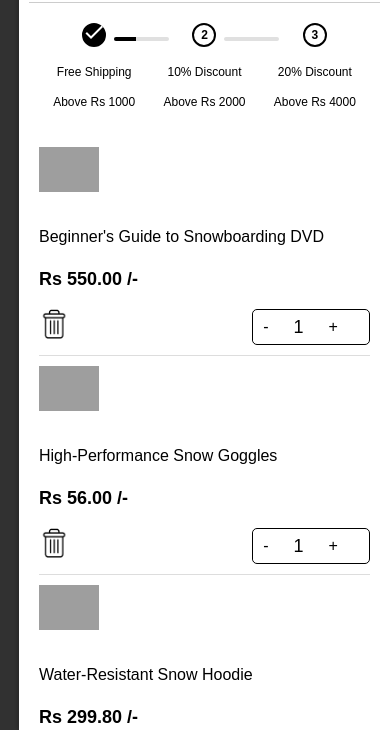
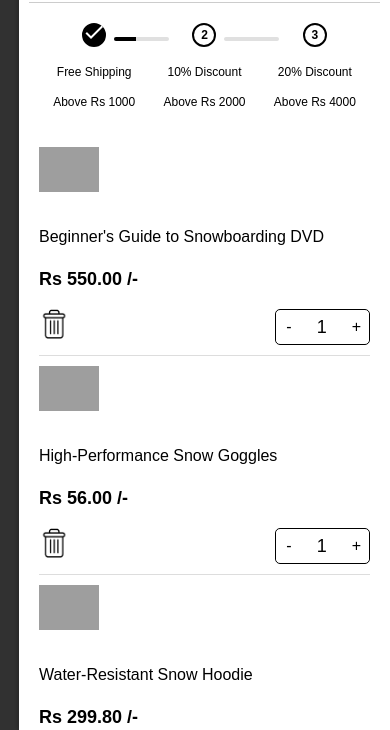
Before and after one commit to Samrudhi-Margi/Cart-Drawer, a plain HTML site: page index.html in a window 390 px wide. Both pictures are taken after a click on the link "View Cart". Shown: the part 114-844 px from the top of the page. Drawn offline with nearby package versions, Linux system fonts and the light colour scheme; grey boxes are pictures that could not be loaded; a web font is replaced by a local one.

Commit message:
upload code

```diff
--- a/assets/style.css
+++ b/assets/style.css
@@ -755,7 +755,7 @@ body.open .cart {
         }
 
         .quantity-control {
-            width: 35%;
+            width: 28%;
             font-size: 12px;
         }
 
```
